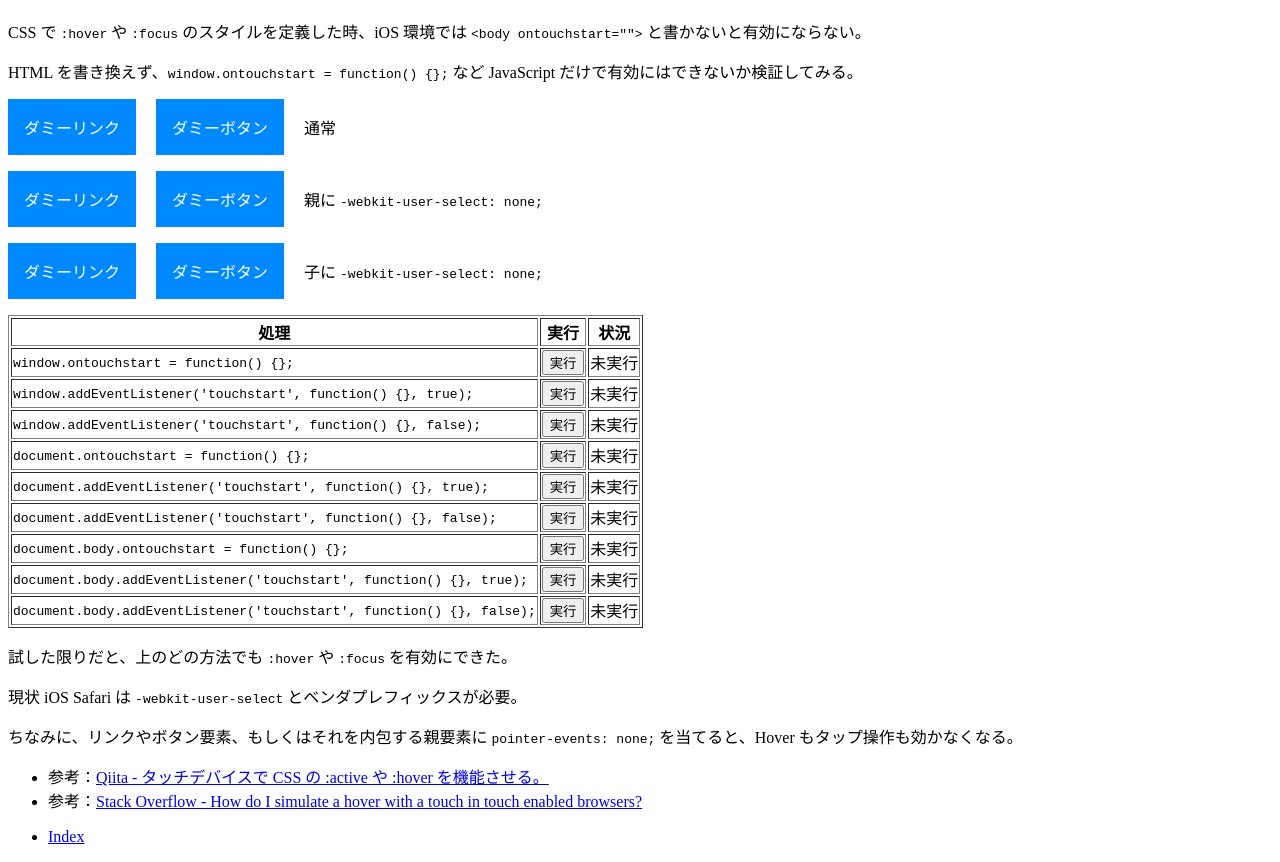
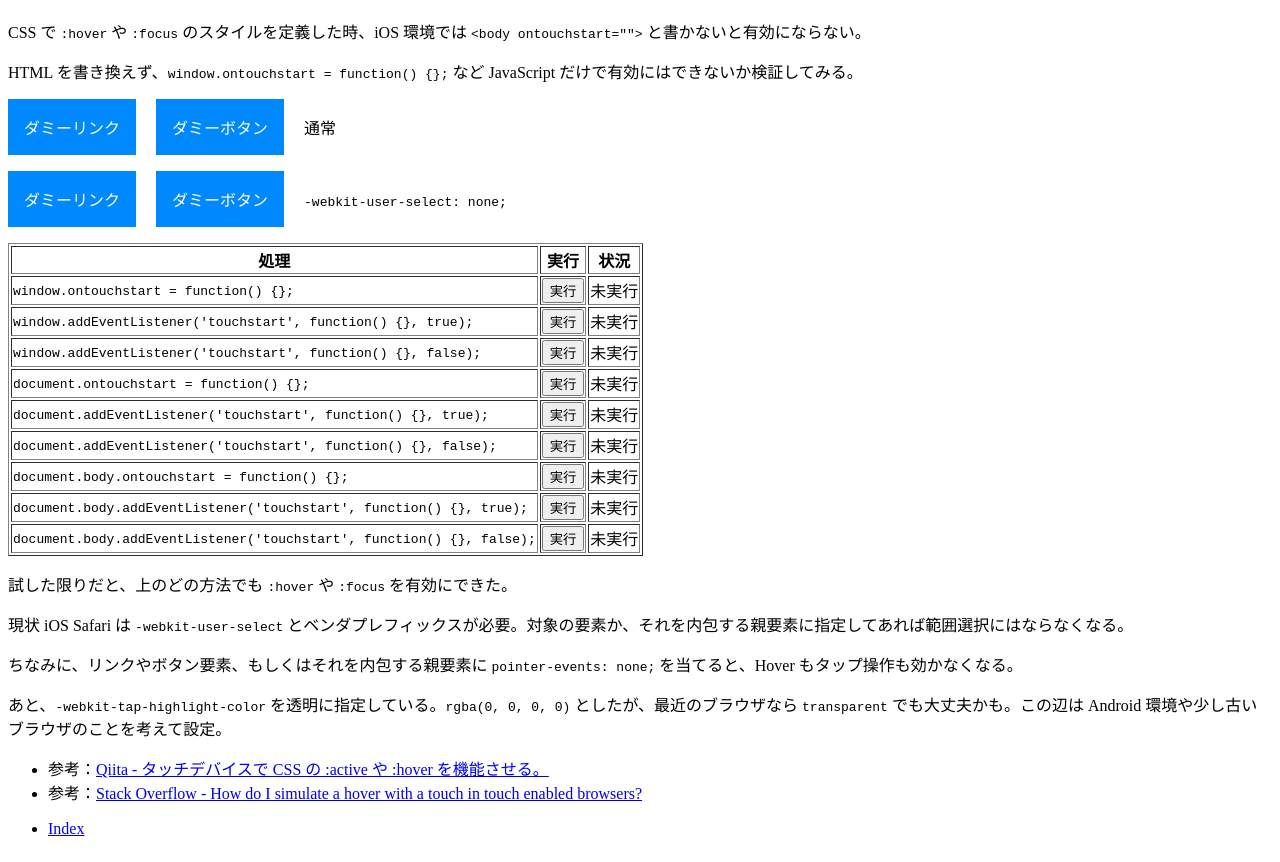
Before and after one commit to Neos21/poc-ios-safari-web, a plain HTML site: page touchstart-hover.html in a window 1280 px wide. Shown: the part 61-923 px from the top of the page. Drawn offline with Linux system fonts and the light colour scheme.

Commit message:
Update TouchStart Hover

```diff
--- a/touchstart-hover.html
+++ b/touchstart-hover.html
@@ -67,9 +67,8 @@ document.addEventListener('DOMContentLoaded', function() {
 <p>CSS で <code>:hover</code> や <code>:focus</code> のスタイルを定義した時、iOS 環境では <code>&lt;body ontouchstart=&quot;&quot;&gt;</code> と書かないと有効にならない。</p>
 <p>HTML を書き換えず、<code>window.ontouchstart = function() {};</code> など JavaScript だけで有効にはできないか検証してみる。</p>
 
-<p>            <a href="#" class="dummy"    >ダミーリンク</a> <button type="button" class="dummy"    >ダミーボタン</button> 通常</p>
-<p class="usn"><a href="#" class="dummy"    >ダミーリンク</a> <button type="button" class="dummy"    >ダミーボタン</button> 親に <code>-webkit-user-select: none;</code></p>
-<p>            <a href="#" class="dummy usn">ダミーリンク</a> <button type="button" class="dummy usn">ダミーボタン</button> 子に <code>-webkit-user-select: none;</code></p>
+<p>            <a href="#" class="dummy">ダミーリンク</a> <button type="button" class="dummy">ダミーボタン</button> 通常</p>
+<p class="usn"><a href="#" class="dummy">ダミーリンク</a> <button type="button" class="dummy">ダミーボタン</button> <code>-webkit-user-select: none;</code></p>
 
 <table border="1">
   <thead>
@@ -130,9 +129,11 @@ document.addEventListener('DOMContentLoaded', function() {
 
 <p>試した限りだと、上のどの方法でも <code>:hover</code> や <code>:focus</code> を有効にできた。</p>
 
-<p>現状 iOS Safari は <code>-webkit-user-select</code> とベンダプレフィックスが必要。</p>
+<p>現状 iOS Safari は <code>-webkit-user-select</code> とベンダプレフィックスが必要。対象の要素か、それを内包する親要素に指定してあれば範囲選択にはならなくなる。</p>
 
 <p>ちなみに、リンクやボタン要素、もしくはそれを内包する親要素に <code>pointer-events: none;</code> を当てると、Hover もタップ操作も効かなくなる。</p>
+
+<p>あと、<code>-webkit-tap-highlight-color</code> を透明に指定している。<code>rgba(0, 0, 0, 0)</code> としたが、最近のブラウザなら <code>transparent</code> でも大丈夫かも。この辺は Android 環境や少し古いブラウザのことを考えて設定。</p>
 
 <ul>
   <li>参考：<a href="https://qiita.com/junya/items/3ff380878f26ca447f85">Qiita - タッチデバイスで CSS の :active や :hover を機能させる。</a></li>
```
